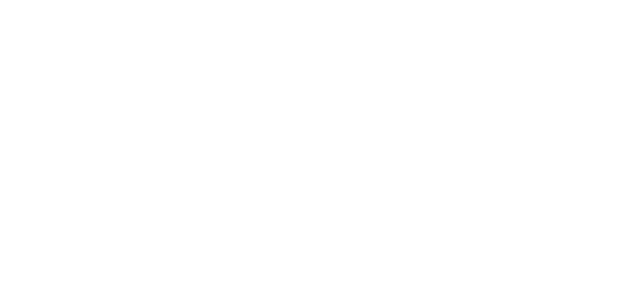
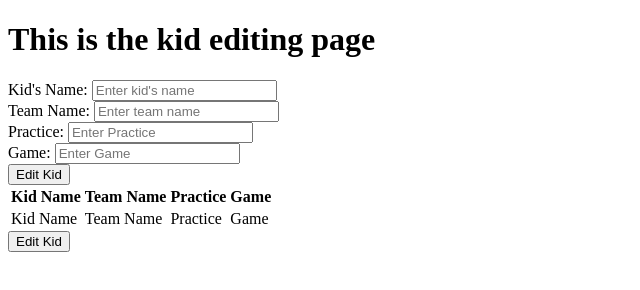
Before and after one commit to 201019-UiPath/LANApp, a plain HTML site: page FrontEnd/KidDetails.html in a window 1280 px wide. Shown: the whole page, without its empty margins (0-640 px from the left). Drawn offline with Linux system fonts and the light colour scheme.

Commit message:
finished HTML and JS pages

```diff
--- a/FrontEnd/AllParents.js
+++ b/FrontEnd/AllParents.js
@@ -27,7 +27,7 @@ function AddParent()
 
     let xhr = new XMLHttpRequest();
     xhr.onreadystatechange = function () {
-        if (this.readyState == 4 && this.status > 199 this.status < 300;)
+        if (this.readyState == 4 && this.status > 199 && this.status < 300)
         {
             alert("New parent added!");
             document.querySelector('#parentName').value = '';
--- a/FrontEnd/KidDetails.html
+++ b/FrontEnd/KidDetails.html
@@ -3,9 +3,49 @@
 <html lang="en" xmlns="http://www.w3.org/1999/xhtml">
 <head>
     <meta charset="utf-8" />
-    <title></title>
+    <title>Hockey Little League</title>
+    <link rel="stylesheet" href="" />
+    <script src="KidDetails.js"></script>
 </head>
 <body>
-
+    <h1 class="jumbotron">This is the kid editing page</h1>
+    <div class="container">
+        <form action="EditKid">
+            <div class="form-group">
+                <label for="kidName">Kid's Name:</label>
+                <input type="text" class="form-group" id="kidName" placeholder="Enter kid's name" />
+            </div>
+            <div class="form-group">
+                <label for="teamName">Team Name:</label>
+                <input type="text" class="form-group" id="teamName" placeholder="Enter team name" />
+            </div>
+            <div class="form-group">
+                <label for="practice">Practice:</label>
+                <input type="datetime" class="form-group" id="practice" placeholder="Enter Practice" />
+            </div>
+            <div class="form-group">
+                <label for="game">Game:</label>
+                <input type="datetime" class="form-group" id="game" placeholder="Enter Game" />
+            </div>
+            <input type="button" value="Edit Kid" class="btn btn-button" onclick="GetKid()" />
+        </form>
+    </div>
+    <div class="container">
+        <table class="table" id="kid">
+            <thead>
+                <th>Kid Name</th>
+                <th>Team Name</th>
+                <th>Practice</th>
+                <th>Game</th>
+            </thead>
+            <tbody>
+                <td><div contenteditable>Kid Name</div></td>
+                <td><div contenteditable>Team Name</div></td>
+                <td>Practice</td>
+                <td>Game</td>
+            </tbody>
+        </table>
+        <input type="button" value="Edit Kid" class="btn btn-button" onclick="EditKid()" />
+    </div>
 </body>
 </html>
--- a/FrontEnd/KidDetails.js
+++ b/FrontEnd/KidDetails.js
@@ -31,14 +31,14 @@ function EditKid() {
 
     let xhr = new XMLHttpRequest();
     xhr.onreadystatechange = function () {
-        if (this.readyState == 4 && this.status > 199 this.status < 300;)
+        if (this.readyState == 4 && this.status > 199 && this.status < 300)
         {
-            alert("New kid added!");
+            alert("Kid edited");
             document.querySelector('#kidName').value = '';
             document.querySelector('#teamName').value = '';
             document.querySelector('#practice').value = '';
             document.querySelector('#game').value = '';
-            GetKids();
+            GetKid();
         }
     };
     xhr.open("Post", 'idk yet', true);
--- a/FrontEnd/ParentDetails.js
+++ b/FrontEnd/ParentDetails.js
@@ -30,7 +30,7 @@ function AddKid() {
 
     let xhr = new XMLHttpRequest();
     xhr.onreadystatechange = function () {
-        if (this.readyState == 4 && this.status > 199 this.status < 300;)
+        if (this.readyState == 4 && this.status > 199 && this.status < 300)
         {
             alert("New kid added!");
             document.querySelector('#kidName').value = '';
```
Also changed, not shown: FrontEnd/AllParents.html (+2 -1 lines), FrontEnd/ParentDetails.html (+3 -3 lines).
